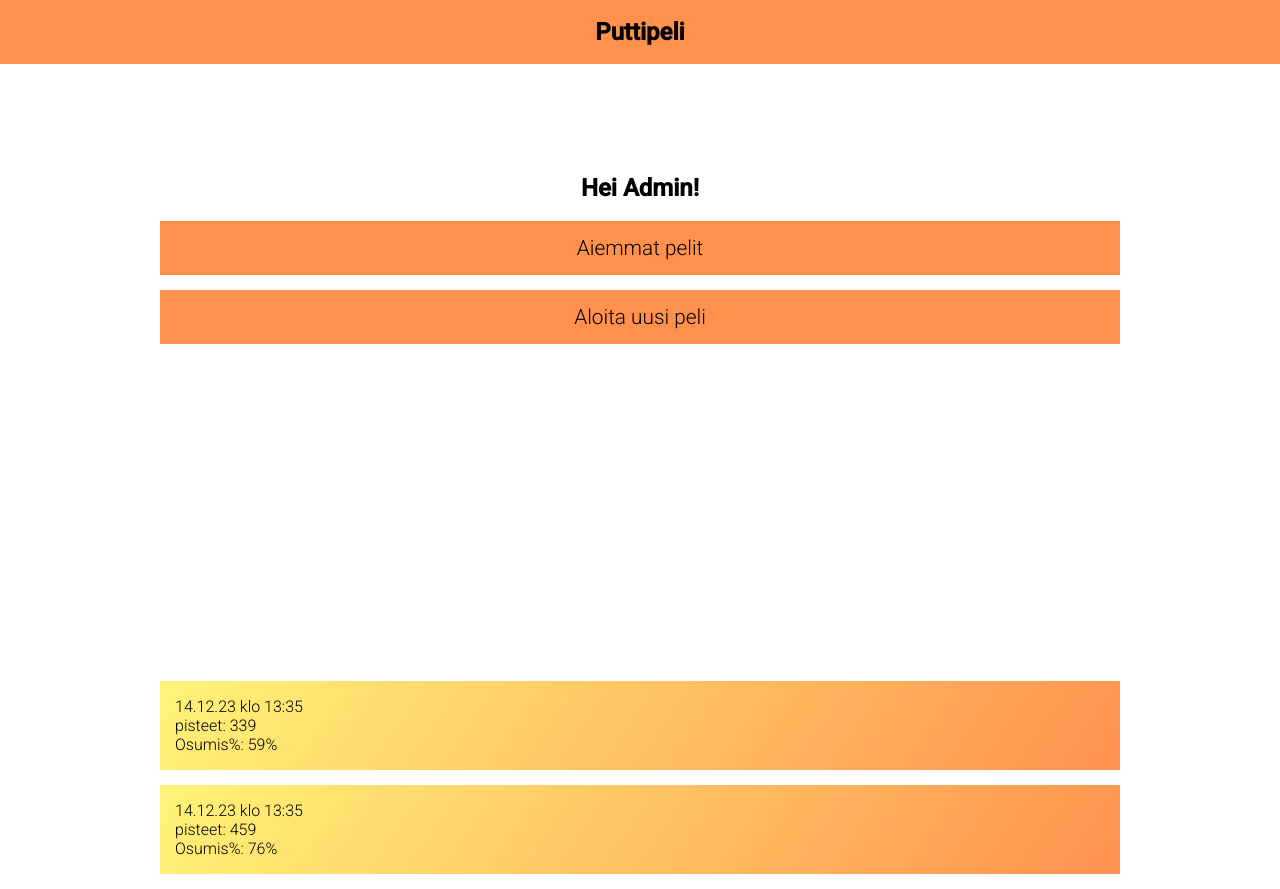
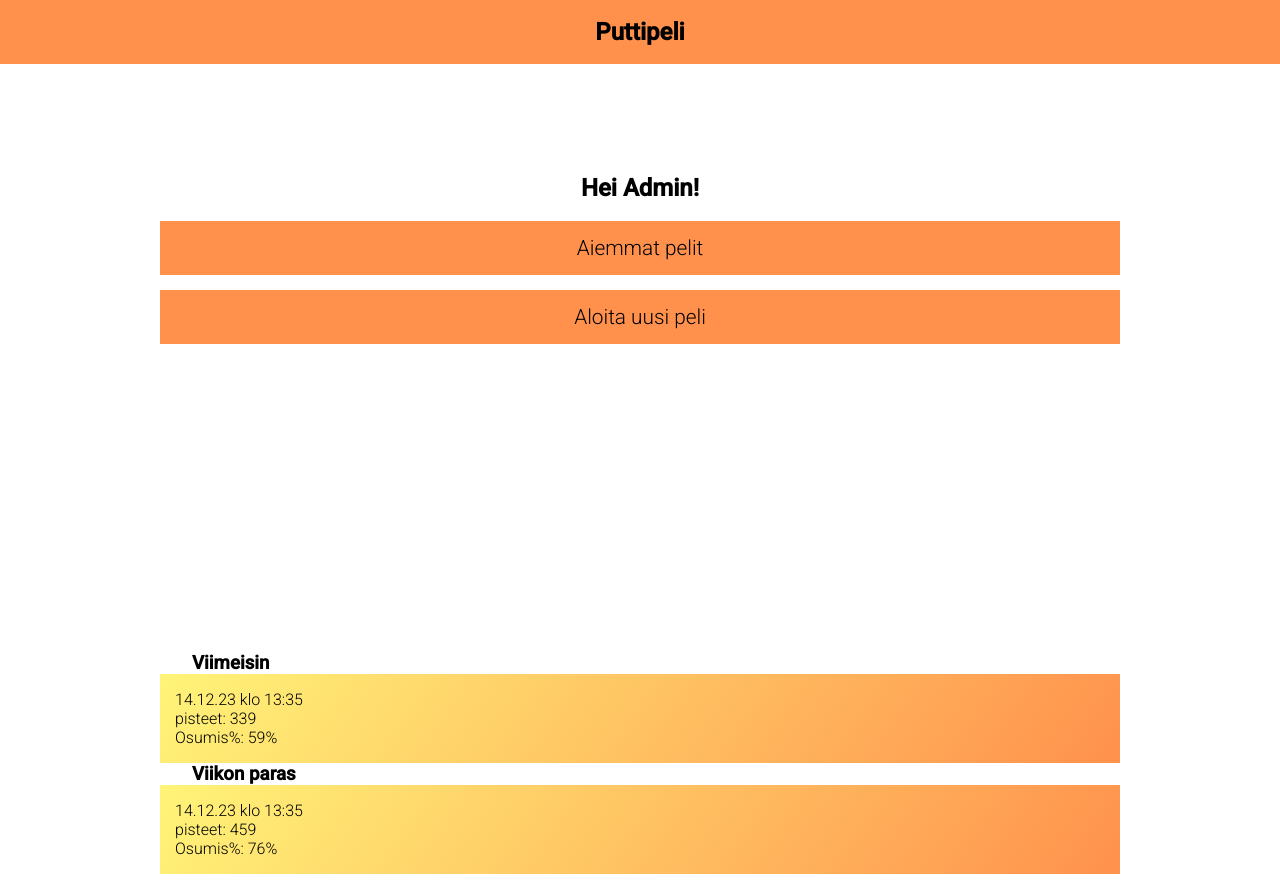
Before and after one commit to Jimpsoni/Puttipeli, a React (Vite) app in the folder puttipeliFrontEnd/: page /puttipeli in a window 1280 px wide. Built offline with nearby package versions, Linux system fonts and the light colour scheme.

Commit message:
Small design tweaks

```diff
--- a/puttipeliFrontEnd/src/pages/mainpage/mainpage.tsx
+++ b/puttipeliFrontEnd/src/pages/mainpage/mainpage.tsx
@@ -30,6 +30,7 @@ const MainPage = () => {
         <Logo />
         <div id='buttonContainer'>
           <Button header={"Kirjaudu sisään"} action={login} />
+          <h3 id='mainpageSubHeader'>Uusi pelaaja?</h3>
           <Button header={"Luo Käyttäjätili"} action={createUser} />
           <Button header={"Jatka kirjautumatta"} action={continueWithoutSignin} />
         </div>
--- a/puttipeliFrontEnd/src/pages/mainpage/mainpagestyles.css
+++ b/puttipeliFrontEnd/src/pages/mainpage/mainpagestyles.css
@@ -10,3 +10,9 @@
     flex-direction: column;
     align-items: center;
 }
+
+#mainpageSubHeader {
+    margin: 15px 0 0 0;
+    color: rgb(34, 34, 34);
+    font-weight: 300;
+}
--- a/puttipeliFrontEnd/src/pages/welcomepage/styles.css
+++ b/puttipeliFrontEnd/src/pages/welcomepage/styles.css
@@ -37,3 +37,9 @@
 .games {
   margin-top: auto;
 }
+
+.gamesSubHeader {
+  margin: 0;
+  margin-left: 15%;
+  align-self: flex-start;
+}
--- a/puttipeliFrontEnd/src/pages/welcomepage/welcomePage.tsx
+++ b/puttipeliFrontEnd/src/pages/welcomepage/welcomePage.tsx
@@ -43,7 +43,9 @@ const WelcomePage = () => {
       </div>
 
       <div className='tabContainer games'>
+        <h3 className='gamesSubHeader'>Viimeisin</h3>
         <GameTab data={recentGame}/>
+        <h3 className='gamesSubHeader'>Viikon paras</h3>
         <GameTab data={bestGame}/>
       </div>
     </div>
```
